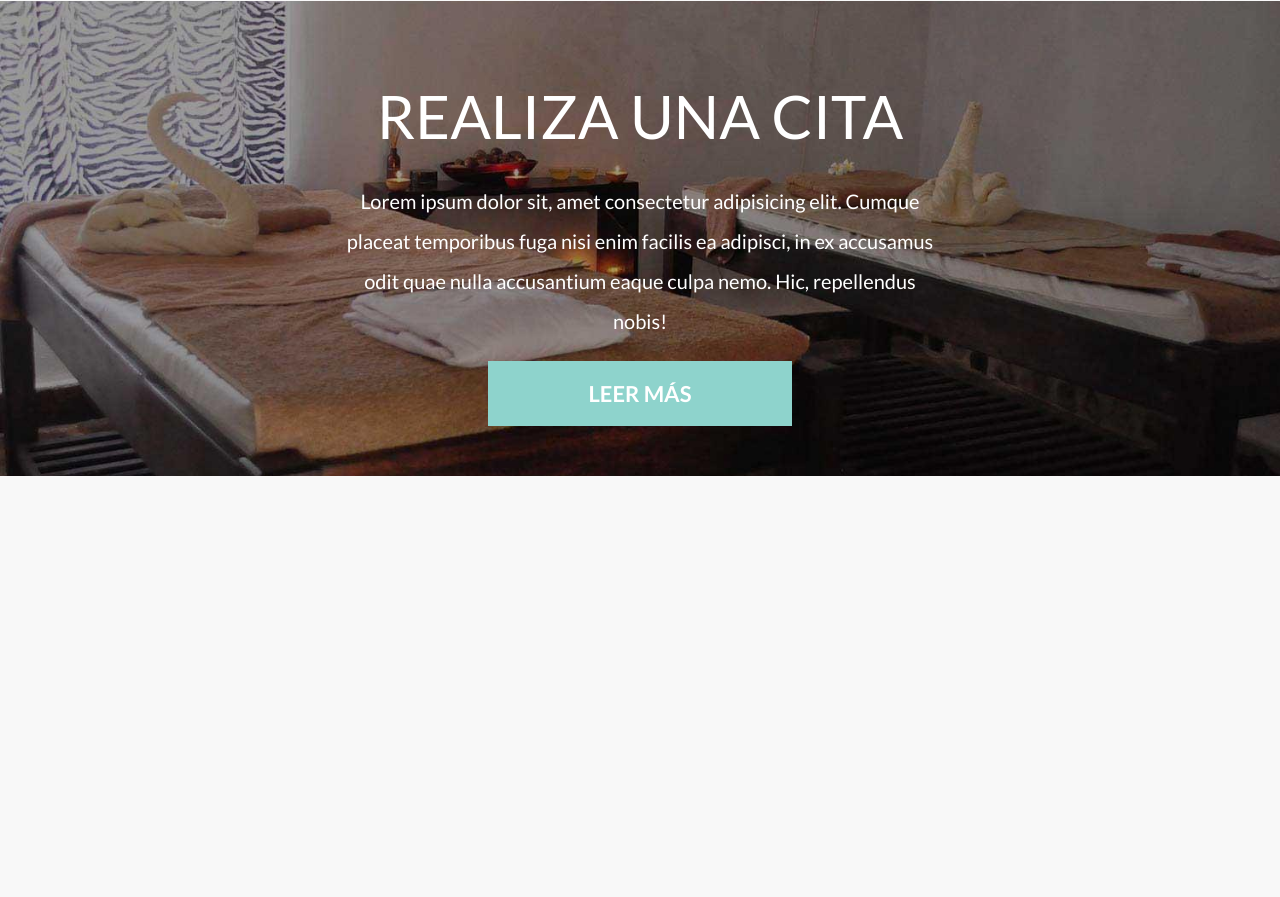
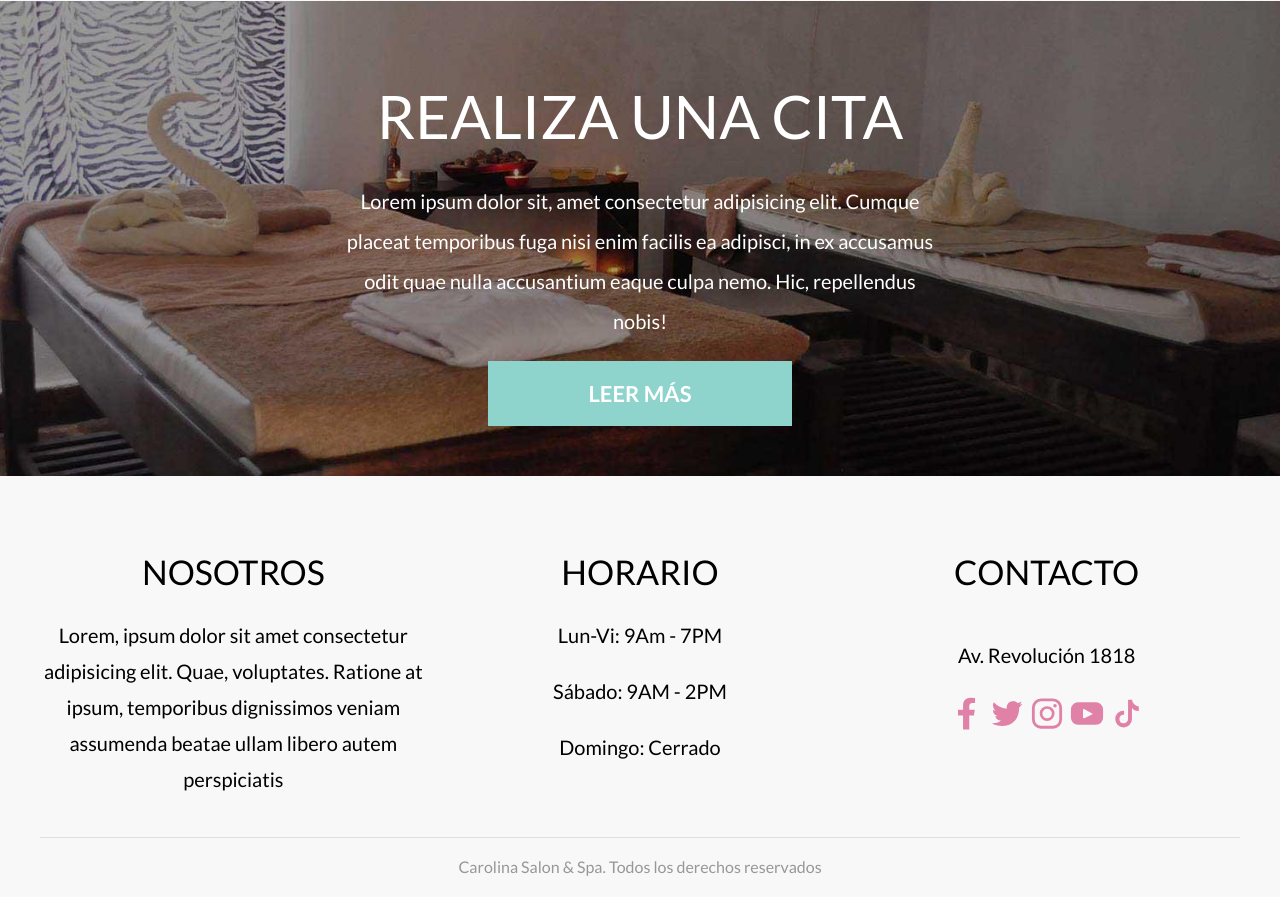
Before and after one commit to RogerCastillo877/spa-sass, a website: page index.html in a window 1280 px wide. Shown: the part 3501-4398 px from the top of the page. Before the commit the page ends 3977 px from the top, so only its background shows below. Drawn offline with Linux system fonts and the light colour scheme; a web font is replaced by a local one.

Commit message:
footer section

```diff
--- a/index.html
+++ b/index.html
@@ -127,7 +127,7 @@
             <tr class="table__tr">
               <td class="table__td">Sábado</td>
               <td class="table__td">09:00</td>
-              <td class="table__td">19:00</td>
+              <td class="table__td">14:00</td>
             </tr>
             <tr class="table__tr">
               <td class="table__td">Domingo</td>
@@ -191,5 +191,41 @@
     <a href="#" class="date__link">Leer más</a>
   </section>
 
+  <footer class="footer">
+    <div class="footer__grid container">
+      <div class="footer__widget">
+        <h3 class="footer__heading">Nosotros</h3>
+        <p class="footer__text">Lorem, ipsum dolor sit amet consectetur adipisicing elit. Quae, voluptates. Ratione at ipsum, temporibus dignissimos veniam assumenda beatae ullam libero autem perspiciatis</p>
+      </div>
+      <div class="footer__widget">
+        <h3 class="footer__heading">Horario</h3>
+        <p class="footer__text">Lun-Vi: 9Am - 7PM</p>
+        <p class="footer__text">Sábado: 9AM - 2PM</p>
+        <p class="footer__text">Domingo: Cerrado</p>
+      </div>
+      <div class="footer__widget">
+        <h3 class="footer__heading">contacto</h3>
+        <p class="footer__text">Av. Revolución 1818</p>
+        <nav class="networks">
+          <a class="networks__link" href="https://facebook.com">
+            <span class="networks__accesibility">facebook</span>
+          </a>
+          <a class="networks__link" href="https://twitter.com">
+            <span class="networks__accesibility">Twitter</span>
+          </a>
+          <a class="networks__link" href="https://instagram.com">
+            <span class="networks__accesibility">Instagram</span>
+          </a>
+          <a class="networks__link" href="https://youtube.com">
+            <span class="networks__accesibility">Youtube</span>
+          </a>
+          <a class="networks__link" href="https://tiktok.com">
+            <span class="networks__accesibility">Tiktok</span>
+          </a>
+        </nav>
+      </div>
+    </div>
+    <p class="footer__copyright">Carolina Salon & Spa. Todos los derechos reservados</p>
+  </footer>
 </body>
 </html>
--- a/src/scss/app.scss
+++ b/src/scss/app.scss
@@ -2,3 +2,4 @@
 @use 'ui/header';
 @use 'ui/network';
 @use 'ui/content';
+@use 'ui/footer';
--- /dev/null
+++ b/src/scss/ui/footer/_footer.scss
@@ -0,0 +1,36 @@
+@use 'base/variables' as v;
+@use 'base/mixins' as m;
+
+.footer {
+  padding-top: 5rem;
+  &__grid {
+    @include m.tablet {
+      @include m.grid(3, 2rem);
+    }
+  }
+  &__widget {
+    text-align: center;
+
+    &:nth-child(3) {
+      display: flex;
+      flex-direction: column;
+      align-items: center;
+    }
+  }
+  &__heading {
+    @include m.heading;
+    font-size: 3.4rem
+  }
+  &__text {
+    line-height: 1.8;
+  }
+  &__copyright {
+    text-align: center;
+    max-width: 120rem;
+    margin: 2rem auto 0 auto;
+    border-top:  1px solid darken(v.$grisClaro, 10%);
+    font-size: 1.6rem;
+    padding: 2rem;
+    color: v.$gris;
+  }
+}
--- /dev/null
+++ b/src/scss/ui/footer/_index.scss
@@ -0,0 +1 @@
+@forward 'footer';
```
Also changed, not shown: build/css/app.css, 1 other file.
